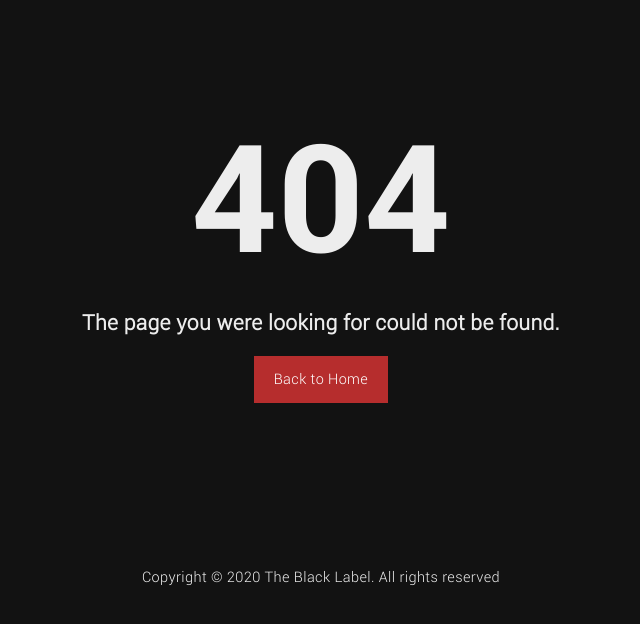
After one commit to dianfrf/THEBLACKLABEL-Prototype, a CodeIgniter app: page /theblacklabel/404 in a window 1280 px wide. The commit adds this page. Shown: the top 624 px of the page, without its empty margins (319-959 px from the left). Run offline with CodeIgniter, Linux system fonts and the light colour scheme.

Commit message:
Fixed  bugs

```diff
--- a/application/config/routes.php
+++ b/application/config/routes.php
@@ -50,7 +50,7 @@ defined('BASEPATH') OR exit('No direct script access allowed');
 |		my-controller/my-method	-> my_controller/my_method
 */
 $route['default_controller'] = 'TBLController';
-$route['404_override'] = '';
+$route['404'] = 'TBLController/notfound';
 $route['translate_uri_dashes'] = FALSE;
 
 $route['About'] = 'TBLController/about';
--- a/application/controllers/TBLController.php
+++ b/application/controllers/TBLController.php
@@ -38,8 +38,8 @@
         {
             $data['detail'] = $this->M_TBL->getartistbyid($id);
             $detail = $data['detail'];
-            if($id != $detail->id_artist){
-                redirect('Artists');
+            if($detail == null){
+                redirect('404');
             } else{
                 $data['content'] = 'v_artistdetail';
                 $data['active'] = 'Artists';
@@ -60,7 +60,7 @@
             $tampil_album = $this->M_TBL->getartistalbums($this->input->post('limit'),$this->input->post('start'),$this->input->post('id'));
             foreach($tampil_album as $album) {
                 $output .= '
-                <div class="col-lg-3 col-6 colalbum">
+                <div class="col-md-3 col-6 colalbum">
                     <a href="'.base_url().'Album_Detail/'.$album->id_artist.'/'.$album->album_order.'">
                         <img src="'.base_url().'Asset/img/album/'.$album->cover.'" class="lazyload">
                         <div class="overlay">
@@ -77,8 +77,8 @@
         {
             $data['detail'] = $this->M_TBL->getalbumbyid($idal,$ord);
             $detail = $data['detail'];
-            if($idal != $detail->id_artist || $ord != $detail->album_order){
-                redirect('Artists');
+            if($detail == null){
+                redirect('404');
             } else{
                 $data['content'] = 'v_albumdetail';
                 $data['active'] = 'Artists';
@@ -100,9 +100,18 @@
             $mulai = ($data['page']>1) ? ($data['page'] * 8) - 8 : 0;
             $total = $this->M_TBL->countvideo();
             $data['pages'] = ceil($total/8);
-            $data['tampil_multimedia'] = $this->M_TBL->getvideo($mulai);
-            $data['PageTitle'] = 'Multimedia | The Black Label';
-            $this->load->view('v_layout', $data);
+            if($num != $data['pages']){
+                redirect('404');
+            } else{
+                $data['tampil_multimedia'] = $this->M_TBL->getvideo($mulai);
+                $data['PageTitle'] = 'Multimedia | The Black Label';
+                $this->load->view('v_layout', $data);
+            }
+        }
+
+        public function notfound()
+        {
+            $this->load->view('v_notfound');
         }
     }
 ?>
--- a/application/views/v_about.php
+++ b/application/views/v_about.php
@@ -4,7 +4,7 @@
         <br><br><br>
         <center><img src="<?=base_url()?>Asset/img/logo-black.png" class="logo lazyload"></center>
         <p>
-            The Black Label is a full-service entertainment company founded in 2016 by Teddy Park and Kush, as a subsidiary of YG Entertainment,
+            The Black Label is a full-service entertainment company founded in 2015 by Teddy Park and Kush, as an associate of YG Entertainment,
             which serves as a hip-hop and R&B record label and artist management.
             The company has become significant not only in hip-hop scene but also in extensive music industry
             with the diversity of captivating music and related content.
--- a/application/views/v_home.php
+++ b/application/views/v_home.php
@@ -15,9 +15,9 @@
                 </a>
             </div>
             <div class="col-md-4 bar">
-                <h4>VIDEO</h4>
-                <a href="https://www.youtube.com/watch?v=9f28Pi14g0w&feature=youtu.be" target="_blank">
-                    <img src="<?=base_url()?>Asset/img/thumbnail/1.jpg" class="mv lazyload">
+                <h4>SHOP</h4>
+                <a href="http://www.ygselect.com/shop/artist_setting.html" target="_blank">
+                    <img src="<?=base_url()?>Asset/img/shop.jpg" class="mv lazyload">
                 </a>
                 <h4>AUDITION</h4>
                 <a href="https://www.instagram.com/theblacklabel_audition" target="_blank">
--- /dev/null
+++ b/application/views/v_notfound.php
@@ -0,0 +1,54 @@
+<!DOCTYPE html>
+<html lang="en">
+    <head>
+        <meta name="viewport" content="width=device-width, initial-scale=1">
+        <meta charset="utf-8">
+        <title>Error 404</title>
+        <link rel="icon" type="image/png" href="<?=base_url()?>Asset/img/tbl.jpg">
+        <link rel="stylesheet" href="<?=base_url()?>Asset/css/bootstrap.min.css">
+    </head>
+    <style>
+        html, body{
+            font-size:10px; background-color:rgb(18,18,18);
+        }
+        @font-face{
+            font-family:Roboto; src:url('fonts/Roboto-Light.ttf');
+        }
+        @font-face{
+            font-family:RobotoBold; src:url('fonts/Roboto-Bold.ttf');
+        }
+        h1{
+            font-size:15rem; font-family:'RobotoBold'; letter-spacing:.04rem; font-weight:bold; text-align:center; color:rgb(237,237,237); margin-top:10%;
+        }
+        h4{
+            font-size:2.1rem; font-family:'Roboto'; letter-spacing:.04rem; font-weight:bold; text-align:center; color:rgb(237,237,237);
+        }
+        a{
+            text-decoration:none;
+        }
+        button{
+            border:.2rem solid rgb(182,45,45); outline:none !important; padding:1.05rem 1.75rem; font-size:1.45rem; font-family:'Roboto'; letter-spacing:.04rem;
+            font-weight:400; color:white; background-color:rgb(182,45,45); transition:.2s all;
+        }
+        button:hover, button:focus{
+            background-color:rgb(152,15,15); border-color:rgb(152,15,15); transition:.2s all;
+        }
+        h5{
+            font-size:1.45rem; font-family:'Roboto'; letter-spacing:.04rem; font-weight:400; color:rgb(237,237,237); text-align:center; margin-top:15%;
+        }
+    </style>
+    <body>
+        <div class="page-header">
+            <div class="container">
+                <h1>404</h1><br>
+                <h4>The page you were looking for could not be found.</h4><br>
+                <center><a href="<?=base_url()?>"><button>Back to Home</button></a></center>
+            </div>
+        </div>
+        <div class="page-footer">
+            <div class="container">
+                <h5>Copyright &copy; 2020 The Black Label. All rights reserved</h5>
+            </div>
+        </div>
+    </body>
+</html>
--- a/theblacklabel.sql
+++ b/theblacklabel.sql
@@ -3,7 +3,7 @@
 -- https://www.phpmyadmin.net/
 --
 -- Host: 127.0.0.1
--- Generation Time: Dec 24, 2020 at 03:25 PM
+-- Generation Time: Dec 26, 2020 at 02:34 PM
 -- Server version: 10.1.34-MariaDB
 -- PHP Version: 7.2.8
 
```
Also changed, not shown: Asset/style.css (+16 -13 lines), Asset/img/shop.jpg (added), Asset/img/thumbnail/1.jpg (deleted).
